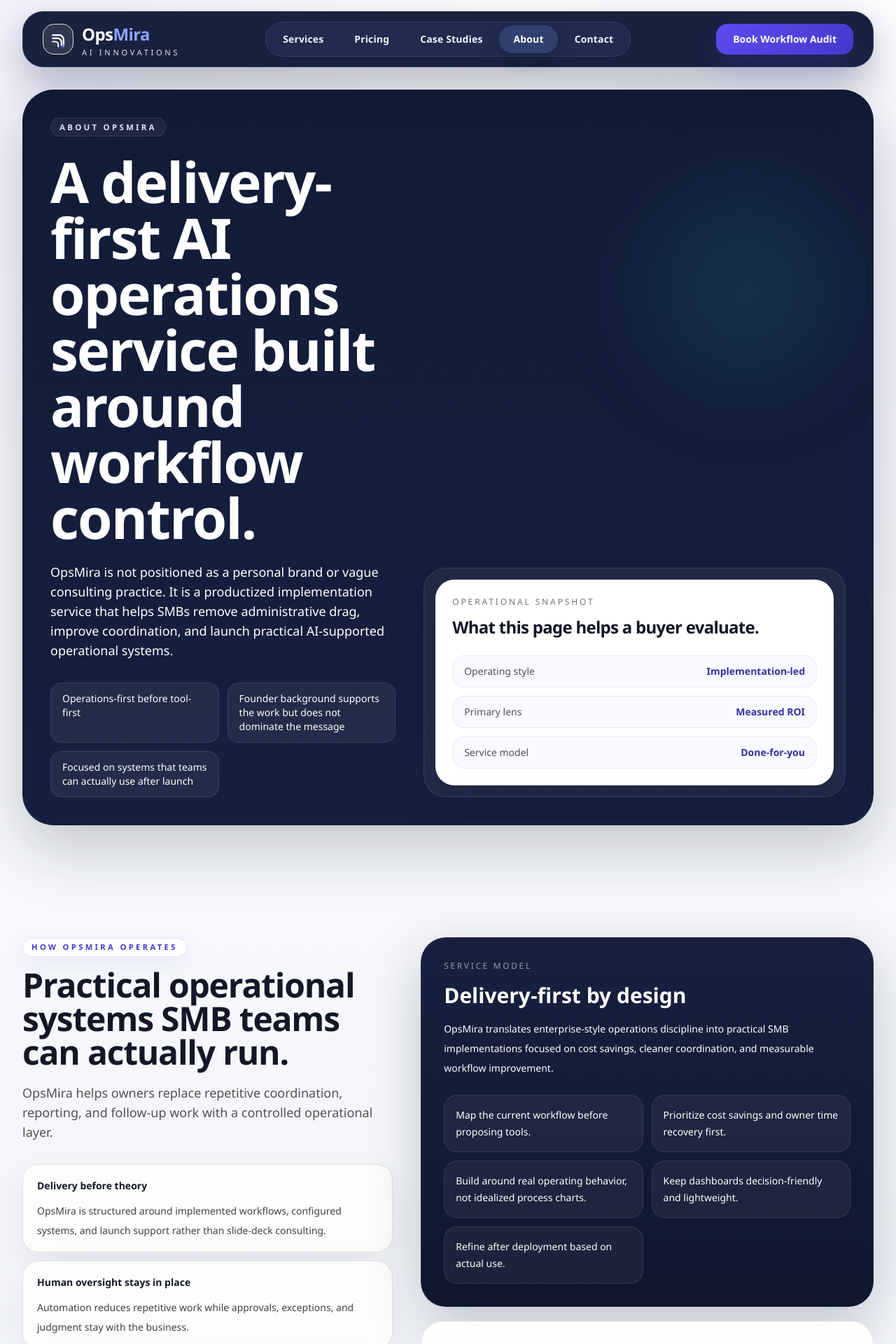
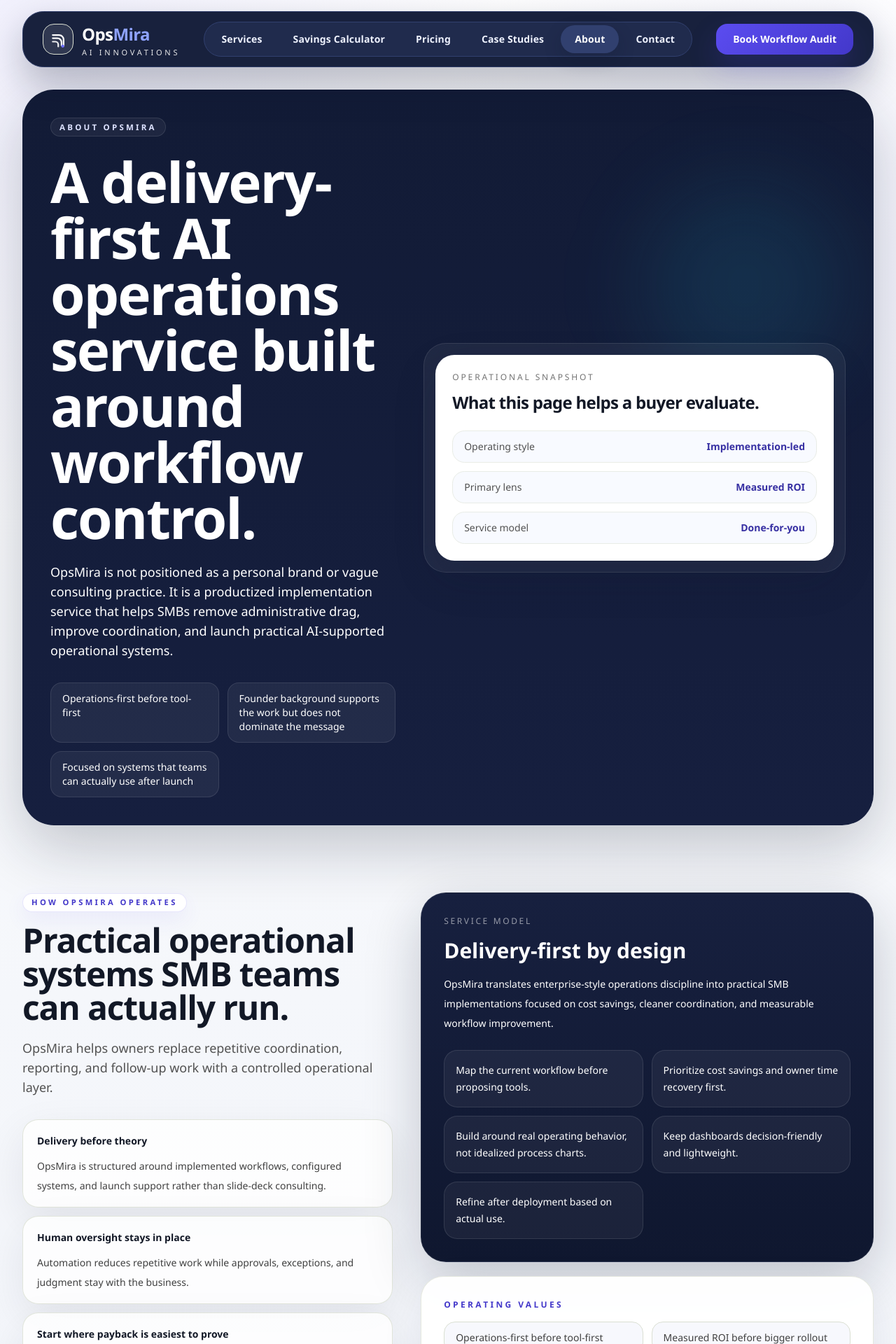
Before and after one commit to adclara/opsmira-web, a Next.js app: page /about in a window 1280 px wide. Shown: the top 1920 px of the page at 70% size. Built offline with nearby package versions, Linux system fonts and the light colour scheme.

Commit message:
Refine page hero layout and spacing

```diff
--- a/app/globals.css
+++ b/app/globals.css
@@ -41,7 +41,7 @@
 }
 
 .section-space {
-  @apply py-16 sm:py-20 lg:py-28;
+  @apply py-6 sm:py-10 lg:py-12;
 }
 
 .eyebrow {
--- a/components/Hero.tsx
+++ b/components/Hero.tsx
@@ -79,7 +79,7 @@
 
 export function Hero() {
   return (
-    <section className="section-shell pb-10 pt-6 lg:pb-14 lg:pt-8">
+    <section className="section-shell pb-0 pt-6 lg:pb-2 lg:pt-8">
       <div className="overflow-hidden rounded-[2.8rem] bg-[linear-gradient(180deg,#121b36,#161f3f)] px-6 py-8 text-white shadow-[0_30px_90px_rgba(15,23,47,0.24)] sm:px-8 lg:px-10 lg:py-12">
         <div className="relative">
           <div className="absolute -left-24 top-0 h-64 w-64 rounded-full bg-brand-500/18 blur-3xl" />
--- a/components/PageHero.tsx
+++ b/components/PageHero.tsx
@@ -4,6 +4,7 @@
   description: string;
   stats?: Array<{ label: string; value: string }>;
   highlights?: string[];
+  centered?: boolean;
 };
 
 export function PageHero({
@@ -11,7 +12,8 @@
   title,
   description,
   stats = [],
-  highlights = []
+  highlights = [],
+  centered = false
 }: PageHeroProps) {
   const snapshot =
     stats.length > 0
@@ -29,22 +31,22 @@
           <div className="absolute -left-24 top-0 h-64 w-64 rounded-full bg-brand-500/18 blur-3xl" />
           <div className="absolute right-0 top-24 h-72 w-72 rounded-full bg-cyan-400/10 blur-3xl" />
 
-          <div className="relative grid gap-10 xl:grid-cols-[0.9fr_1.1fr] xl:items-end">
-            <div className="max-w-[42rem]">
+          <div className={`relative ${centered ? "mx-auto flex max-w-4xl flex-col items-center text-center" : "grid gap-10 xl:grid-cols-[0.9fr_1.1fr] xl:items-center"}`}>
+            <div className={centered ? "flex flex-col items-center" : "max-w-[42rem]"}>
               {eyebrow ? (
                 <span className="inline-flex rounded-full border border-white/10 bg-white/5 px-3 py-1 text-[0.72rem] font-semibold uppercase tracking-[0.28em] text-brand-100">
                   {eyebrow}
                 </span>
               ) : null}
-              <h1 className="mt-6 max-w-[12ch] font-display text-5xl font-semibold leading-[1.08] tracking-[-0.025em] text-white sm:text-6xl lg:text-[5rem]">
+              <h1 className={`mt-6 font-display text-5xl font-semibold leading-[1.08] tracking-[-0.025em] text-white sm:text-6xl lg:text-[5rem] ${centered ? "max-w-[16ch]" : "max-w-[12ch]"}`}>
                 {title}
               </h1>
-              <p className="mt-6 max-w-2xl text-base leading-8 text-white/72 sm:text-lg">
+              <p className={`mt-6 text-base leading-8 text-white/72 sm:text-lg ${centered ? "max-w-3xl" : "max-w-2xl"}`}>
                 {description}
               </p>
 
               {highlights.length ? (
-                <div className="mt-8 grid gap-3 sm:grid-cols-2">
+                <div className={`mt-8 grid gap-3 sm:grid-cols-2 ${centered ? "w-full max-w-3xl text-left" : ""}`}>
                   {highlights.map((item) => (
                     <div
                       key={item}
@@ -57,6 +59,7 @@
               ) : null}
             </div>
 
+            {!centered && (
               <div className="rounded-[2rem] border border-white/10 bg-white/[0.06] p-4 backdrop-blur-xl">
                 <div className="rounded-[1.7rem] bg-white p-5 text-foreground shadow-[0_24px_60px_rgba(15,23,47,0.18)] sm:p-6">
                   <p className="text-xs uppercase tracking-[0.24em] text-neutral-500">
@@ -82,6 +85,7 @@
                   </div>
                 </div>
               </div>
+            )}
           </div>
         </div>
       </div>
--- a/lib/data.ts
+++ b/lib/data.ts
@@ -82,6 +82,7 @@
 
 export const navLinks: NavLink[] = [
   { label: "Services", href: "/services" },
+  { label: "Savings Calculator", href: "/#savings-calculator" },
   { label: "Pricing", href: "/pricing" },
   { label: "Case Studies", href: "/case-studies" },
   { label: "About", href: "/about" },
```
Lines whose indentation alone changed are shown as unchanged.
